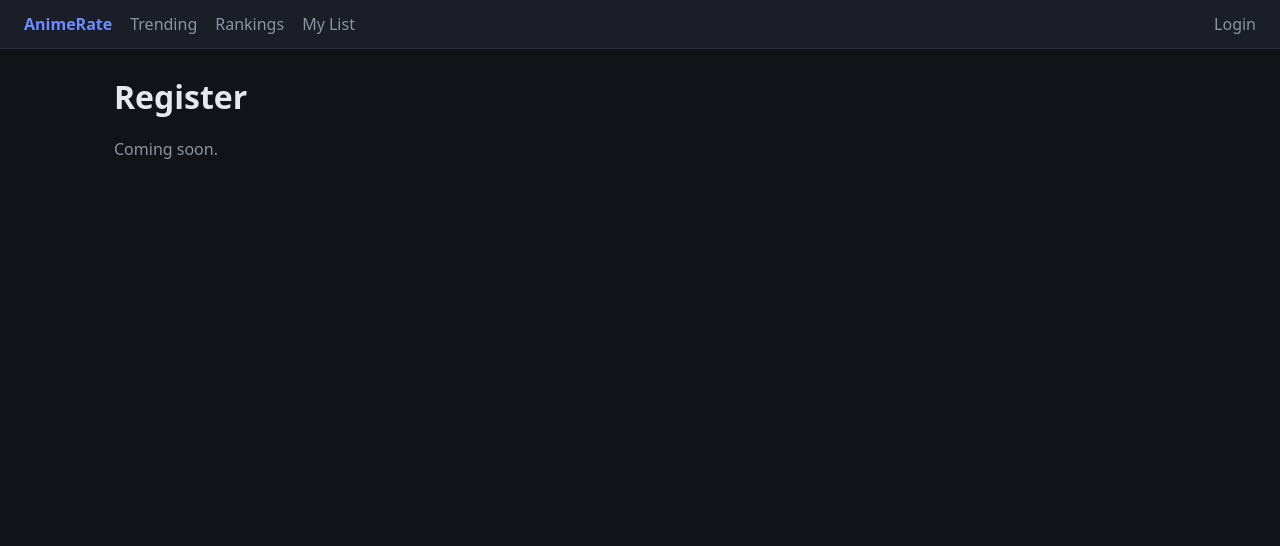
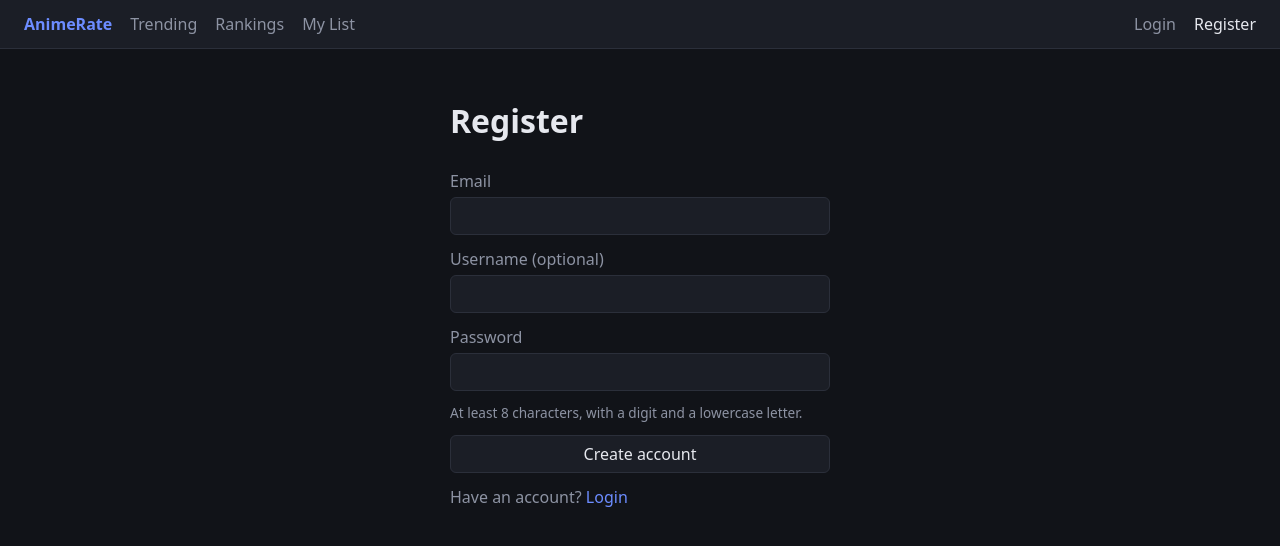
Before and after one commit to trism-prism/anime-rating-platform, a React (Vite) app in the folder web/: page /register in a window 1280 px wide. Shown: the top 546 px of the page. Built offline with nearby package versions, Linux system fonts and the light colour scheme; no server answers.

Commit message:
Add login, register and email confirmation pages (#9)

```diff
--- a/web/src/App.tsx
+++ b/web/src/App.tsx
@@ -3,9 +3,15 @@ import Layout from './components/Layout'
 import Browse from './pages/Browse'
 import TitleDetail from './pages/TitleDetail'
 import ComingSoon from './pages/ComingSoon'
+import Login from './pages/Login'
+import Register from './pages/Register'
+import CheckEmail from './pages/CheckEmail'
+import ConfirmEmail from './pages/ConfirmEmail'
+import { AuthProvider } from './auth'
 
 export default function App() {
   return (
+    <AuthProvider>
     <BrowserRouter>
       <Routes>
         <Route element={<Layout />}>
@@ -15,11 +21,14 @@ export default function App() {
           <Route path="/trending" element={<ComingSoon name="Trending" />} />
           <Route path="/rankings" element={<ComingSoon name="Rankings" />} />
           <Route path="/my-list" element={<ComingSoon name="My List" />} />
-          <Route path="/login" element={<ComingSoon name="Login" />} />
-          <Route path="/register" element={<ComingSoon name="Register" />} />
+          <Route path="/login" element={<Login />} />
+          <Route path="/register" element={<Register />} />
+          <Route path="/check-email" element={<CheckEmail />} />
+          <Route path="/confirm-email" element={<ConfirmEmail />} />
           <Route path="*" element={<ComingSoon name="Not found" />} />
         </Route>
       </Routes>
     </BrowserRouter>
+    </AuthProvider>
   )
 }
--- a/web/src/api.ts
+++ b/web/src/api.ts
@@ -1,4 +1,12 @@
 const BASE = import.meta.env.VITE_API_URL ?? 'http://localhost:5276'
+
+export class ApiError extends Error {
+  status: number
+  constructor(message: string, status: number) {
+    super(message)
+    this.status = status
+  }
+}
 
 export async function api<T>(path: string, options: RequestInit = {}): Promise<T> {
   const headers = new Headers(options.headers)
@@ -8,6 +16,10 @@ export async function api<T>(path: string, options: RequestInit = {}): Promise<T
 
   const res = await fetch(BASE + path, { ...options, headers })
   const data = await res.json().catch(() => null)
-  if (!res.ok) throw new Error(data?.message ?? `Request failed (${res.status})`)
+  if (!res.ok) {
+    // the API sends either {message} or {errors:[...]}
+    const msg = data?.message ?? (Array.isArray(data?.errors) ? data.errors.join(' ') : null)
+    throw new ApiError(msg ?? `Request failed (${res.status})`, res.status)
+  }
   return data as T
 }
--- /dev/null
+++ b/web/src/auth.tsx
@@ -0,0 +1,36 @@
+import { createContext, useContext, useState, type ReactNode } from 'react'
+
+type User = { token: string; email: string; userName: string }
+type Auth = { user: User | null; login: (u: User) => void; logout: () => void }
+
+const KEY = 'user'
+const AuthContext = createContext<Auth>(null!)
+
+function load(): User | null {
+  try {
+    return JSON.parse(localStorage.getItem(KEY) ?? 'null')
+  } catch {
+    return null
+  }
+}
+
+export function AuthProvider({ children }: { children: ReactNode }) {
+  const [user, setUser] = useState<User | null>(load)
+
+  // api.ts reads the bare 'token' key for the Authorization header
+  function login(u: User) {
+    localStorage.setItem(KEY, JSON.stringify(u))
+    localStorage.setItem('token', u.token)
+    setUser(u)
+  }
+
+  function logout() {
+    localStorage.removeItem(KEY)
+    localStorage.removeItem('token')
+    setUser(null)
+  }
+
+  return <AuthContext.Provider value={{ user, login, logout }}>{children}</AuthContext.Provider>
+}
+
+export const useAuth = () => useContext(AuthContext)
--- a/web/src/components/Layout.tsx
+++ b/web/src/components/Layout.tsx
@@ -1,15 +1,9 @@
-import { useState } from 'react'
 import { NavLink, Outlet, useNavigate } from 'react-router-dom'
+import { useAuth } from '../auth'
 
 export default function Layout() {
   const navigate = useNavigate()
-  const [token, setToken] = useState(localStorage.getItem('token'))
-
-  function logout() {
-    localStorage.removeItem('token')
-    setToken(null)
-    navigate('/')
-  }
+  const { user, logout } = useAuth()
 
   return (
     <>
@@ -19,7 +13,17 @@ export default function Layout() {
         <NavLink to="/rankings">Rankings</NavLink>
         <NavLink to="/my-list">My List</NavLink>
         <span className="spacer" />
-        {token ? <button onClick={logout}>Logout</button> : <NavLink to="/login">Login</NavLink>}
+        {user ? (
+          <>
+            <span className="muted">{user.userName}</span>
+            <button onClick={() => { logout(); navigate('/') }}>Logout</button>
+          </>
+        ) : (
+          <>
+            <NavLink to="/login">Login</NavLink>
+            <NavLink to="/register">Register</NavLink>
+          </>
+        )}
       </nav>
       <main className="page">
         <Outlet />
--- a/web/src/index.css
+++ b/web/src/index.css
@@ -94,6 +94,12 @@ button:disabled { opacity: 0.4; cursor: default; }
 .review { background: var(--panel); border: 1px solid var(--border); border-radius: 8px; padding: 10px 14px; margin-bottom: 10px; }
 .review p { margin: 6px 0 0; }
 
+.auth-form { max-width: 380px; margin: 24px auto; display: flex; flex-direction: column; gap: 12px; }
+.auth-form label { display: flex; flex-direction: column; gap: 4px; color: var(--muted); }
+.auth-form p { margin: 0; }
+.auth-form .hint { font-size: 0.85rem; }
+.link { color: var(--accent); }
+
 @media (max-width: 600px) {
   .detail { flex-direction: column; }
   .cover { max-width: 60%; }
--- /dev/null
+++ b/web/src/pages/CheckEmail.tsx
@@ -0,0 +1,37 @@
+import { useState } from 'react'
+import { useLocation } from 'react-router-dom'
+import { api } from '../api'
+
+export default function CheckEmail() {
+  const location = useLocation()
+  const [email, setEmail] = useState<string>(location.state?.email ?? '')
+  const [msg, setMsg] = useState('')
+  const [error, setError] = useState('')
+
+  async function resend() {
+    setMsg('')
+    setError('')
+    try {
+      const r = await api<{ message: string }>('/auth/resend-confirmation', {
+        method: 'POST',
+        body: JSON.stringify({ email }),
+      })
+      setMsg(r.message)
+    } catch (err) {
+      setError((err as Error).message)
+    }
+  }
+
+  return (
+    <div className="auth-form">
+      <h1>Check your email</h1>
+      <p>We sent a confirmation link{email && <> to <strong>{email}</strong></>}. Click it to activate your account.</p>
+      {!location.state?.email && (
+        <input type="email" placeholder="Your email" value={email} onChange={(e) => setEmail(e.target.value)} />
+      )}
+      <button onClick={resend} disabled={!email}>Resend email</button>
+      {msg && <p className="muted">{msg}</p>}
+      {error && <p className="error">{error}</p>}
+    </div>
+  )
+}
--- /dev/null
+++ b/web/src/pages/ConfirmEmail.tsx
@@ -0,0 +1,32 @@
+import { useEffect, useRef, useState } from 'react'
+import { Link, useSearchParams } from 'react-router-dom'
+import { api } from '../api'
+
+export default function ConfirmEmail() {
+  const [params] = useSearchParams()
+  const userId = params.get('userId')
+  const token = params.get('token')
+  const valid = !!userId && !!token
+  const [status, setStatus] = useState<'loading' | 'ok' | 'error'>(valid ? 'loading' : 'error')
+  const [message, setMessage] = useState(valid ? '' : 'Invalid confirmation link.')
+  // the token is single-use and StrictMode runs effects twice in dev
+  const called = useRef(false)
+
+  useEffect(() => {
+    if (!valid || called.current) return
+    called.current = true
+    api<{ message: string }>(`/auth/confirm-email?userId=${encodeURIComponent(userId)}&token=${encodeURIComponent(token)}`)
+      .then((r) => { setStatus('ok'); setMessage(r.message) })
+      .catch((err) => { setStatus('error'); setMessage(err.message) })
+  }, [valid, userId, token])
+
+  return (
+    <div className="auth-form">
+      <h1>Confirm email</h1>
+      {status === 'loading' && <p className="muted">Confirming...</p>}
+      {status === 'ok' && <p>{message}</p>}
+      {status === 'error' && <p className="error">{message}</p>}
+      {status !== 'loading' && <Link to="/login" className="link">Go to login</Link>}
+    </div>
+  )
+}
--- /dev/null
+++ b/web/src/pages/Login.tsx
@@ -0,0 +1,65 @@
+import { useState, type FormEvent } from 'react'
+import { Link, useNavigate } from 'react-router-dom'
+import { api, ApiError } from '../api'
+import { useAuth } from '../auth'
+
+export default function Login() {
+  const { login } = useAuth()
+  const navigate = useNavigate()
+  const [email, setEmail] = useState('')
+  const [password, setPassword] = useState('')
+  const [error, setError] = useState('')
+  const [unconfirmed, setUnconfirmed] = useState(false)
+  const [info, setInfo] = useState('')
+  const [busy, setBusy] = useState(false)
+
+  async function submit(e: FormEvent) {
+    e.preventDefault()
+    setError('')
+    setInfo('')
+    setUnconfirmed(false)
+    setBusy(true)
+    try {
+      const u = await api<{ token: string; email: string; userName: string }>('/auth/login', {
+        method: 'POST',
+        body: JSON.stringify({ email, password }),
+      })
+      login(u)
+      navigate('/')
+    } catch (err) {
+      setError((err as Error).message)
+      setUnconfirmed(err instanceof ApiError && err.status === 403)
+    } finally {
+      setBusy(false)
+    }
+  }
+
+  async function resend() {
+    try {
+      const r = await api<{ message: string }>('/auth/resend-confirmation', {
+        method: 'POST',
+        body: JSON.stringify({ email }),
+      })
+      setInfo(r.message)
+    } catch (err) {
+      setError((err as Error).message)
+    }
+  }
+
+  return (
+    <form className="auth-form" onSubmit={submit}>
+      <h1>Login</h1>
+      <label>Email
+        <input type="email" required value={email} onChange={(e) => setEmail(e.target.value)} />
+      </label>
+      <label>Password
+        <input type="password" required value={password} onChange={(e) => setPassword(e.target.value)} />
+      </label>
+      {error && <p className="error">{error}</p>}
+      {unconfirmed && <button type="button" onClick={resend}>Resend confirmation email</button>}
+      {info && <p className="muted">{info}</p>}
+      <button type="submit" disabled={busy}>Login</button>
+      <p className="muted">No account? <Link to="/register" className="link">Register</Link></p>
+    </form>
+  )
+}
--- /dev/null
+++ b/web/src/pages/Register.tsx
@@ -0,0 +1,48 @@
+import { useState, type FormEvent } from 'react'
+import { Link, useNavigate } from 'react-router-dom'
+import { api } from '../api'
+
+export default function Register() {
+  const navigate = useNavigate()
+  const [email, setEmail] = useState('')
+  const [userName, setUserName] = useState('')
+  const [password, setPassword] = useState('')
+  const [error, setError] = useState('')
+  const [busy, setBusy] = useState(false)
+
+  async function submit(e: FormEvent) {
+    e.preventDefault()
+    setError('')
+    setBusy(true)
+    try {
+      await api('/auth/register', {
+        method: 'POST',
+        body: JSON.stringify({ email, password, userName: userName || null }),
+      })
+      navigate('/check-email', { state: { email } })
+    } catch (err) {
+      setError((err as Error).message)
+    } finally {
+      setBusy(false)
+    }
+  }
+
+  return (
+    <form className="auth-form" onSubmit={submit}>
+      <h1>Register</h1>
+      <label>Email
+        <input type="email" required value={email} onChange={(e) => setEmail(e.target.value)} />
+      </label>
+      <label>Username (optional)
+        <input value={userName} onChange={(e) => setUserName(e.target.value)} />
+      </label>
+      <label>Password
+        <input type="password" required minLength={8} value={password} onChange={(e) => setPassword(e.target.value)} />
+      </label>
+      <p className="muted hint">At least 8 characters, with a digit and a lowercase letter.</p>
+      {error && <p className="error">{error}</p>}
+      <button type="submit" disabled={busy}>Create account</button>
+      <p className="muted">Have an account? <Link to="/login" className="link">Login</Link></p>
+    </form>
+  )
+}
```
